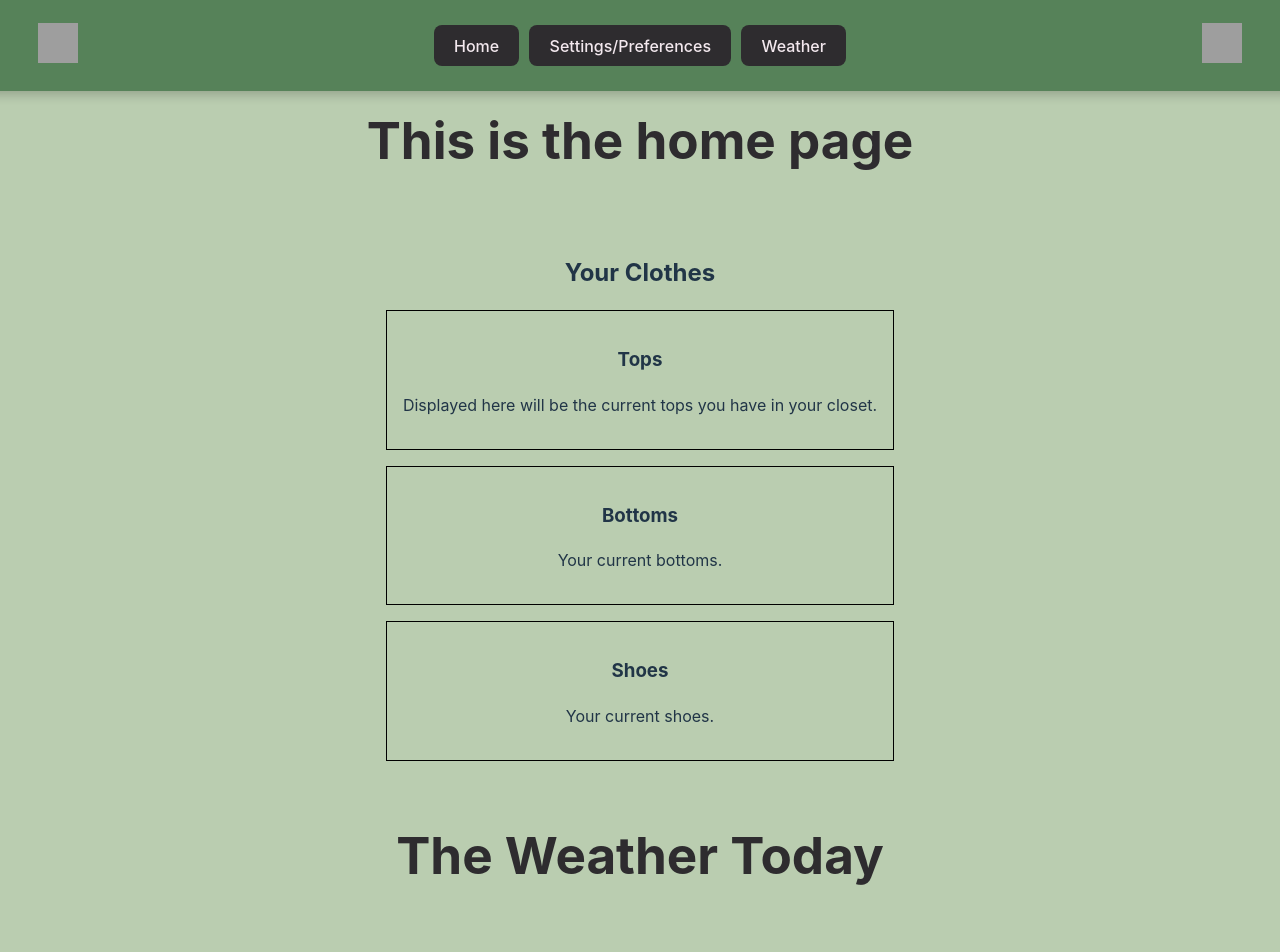
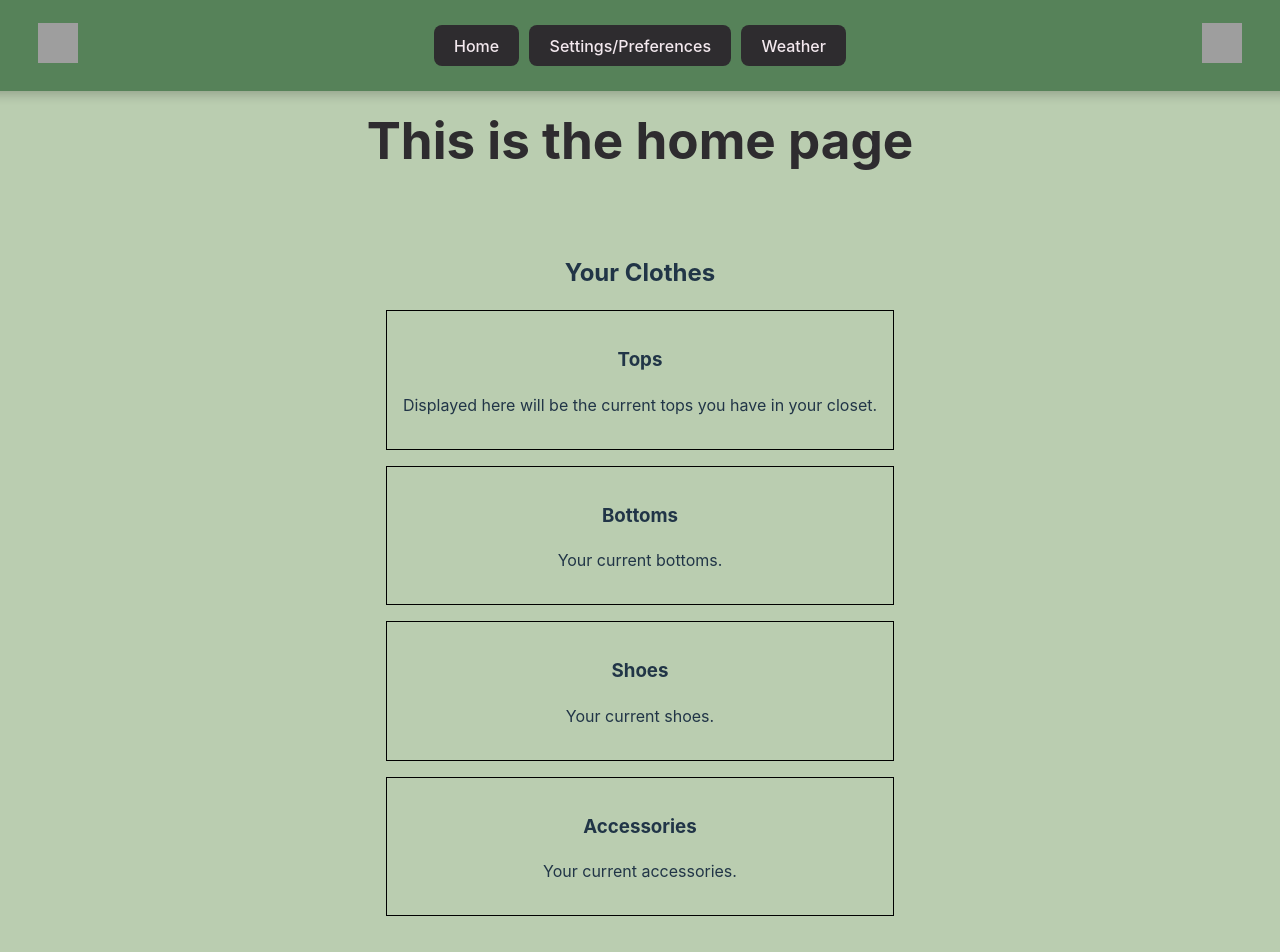
Before and after one commit to WVU-CS330-2024-08-Group02/ClimaCloset, a React (Vite) app: page / in a window 1280 px wide. Shown: the top 952 px of the page. Built offline with nearby package versions, Linux system fonts and the light colour scheme; grey boxes are pictures that could not be loaded.

Commit message:
Added accessories to the shelf

```diff
--- a/src/components/Shelf.jsx
+++ b/src/components/Shelf.jsx
@@ -8,6 +8,7 @@ export function Shelf() {
         { id: 1, name: "Tops", description: "Displayed here will be the current tops you have in your closet." },
         { id: 2, name: "Bottoms", description: "Your current bottoms." },
         { id: 3, name: "Shoes", description: "Your current shoes." },
+        { id: 3, name: "Accessories", description: "Your current accessories." },
     ];
 
     return (
```
